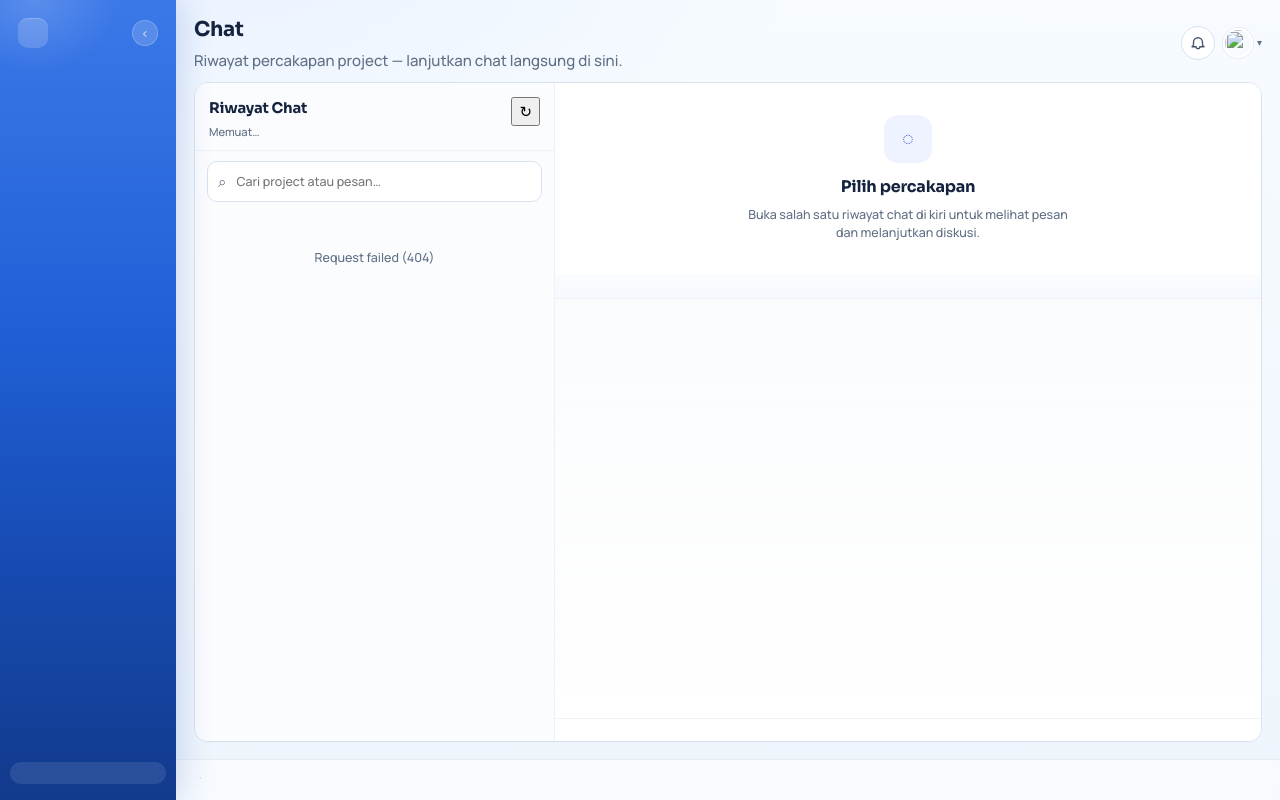
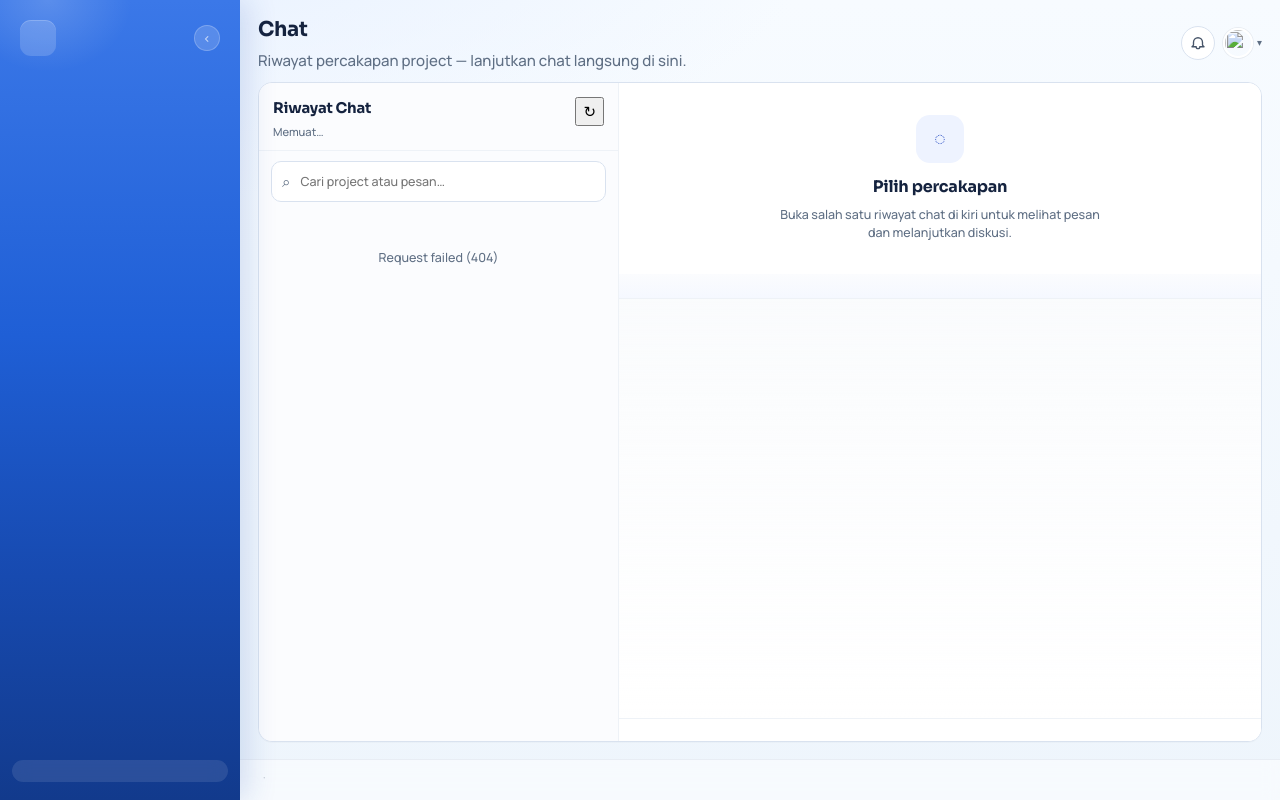
Before and after one commit to tri82wiyono/project-management-new, a Python web app: template app/templates/pages/chat.html in a window 1280 px wide. Run offline with Jinja, Linux system fonts and the light colour scheme; the template is opened without the code that fills it, so the values that code supplies are empty.

Commit message:
ui(sidebar): widen rail to a standard 240px desktop width
Replace the cramped 176px sidebar with a conventional 240px expanded width while keeping the 72px collapsed rail.

Co-authored-by: Cursor <cursoragent@cursor.com>

```diff
--- a/app/static/css/dashboard.css
+++ b/app/static/css/dashboard.css
@@ -16,7 +16,7 @@
   --shadow-soft: 0 8px 28px rgba(23, 48, 99, 0.07);
   --radius: 14px;
   --radius-sm: 10px;
-  --sidebar-width: 176px;
+  --sidebar-width: 240px;
   --sidebar-collapsed-width: 72px;
   --pad: 18px;
   --ease: cubic-bezier(0.22, 1, 0.36, 1);
@@ -89,7 +89,7 @@ img { max-width: 100%; height: auto; }
   --rail: var(--sidebar-width);
   width: var(--rail);
   flex: 0 0 var(--rail);
-  padding: 14px 10px 16px;
+  padding: 16px 12px 18px;
   background:
     radial-gradient(140px 120px at 20% 0%, rgba(255,255,255,0.16), transparent 60%),
     linear-gradient(180deg, #3b78e8 0%, var(--brand) 42%, var(--brand-deep) 72%, var(--brand-deeper) 100%);
@@ -153,9 +153,9 @@ body.tk-modal-open .app-shell.sidebar-collapsed > .app-main {
 .brand {
   display: flex;
   align-items: center;
-  gap: 8px;
-  padding: 4px 8px 8px;
-  min-height: 42px;
+  gap: 10px;
+  padding: 4px 8px 10px;
+  min-height: 48px;
   flex: 0 0 auto;
 }
 .brand-copy {
@@ -166,15 +166,15 @@ body.tk-modal-open .app-shell.sidebar-collapsed > .app-main {
   transition: opacity 160ms var(--ease), width 160ms var(--ease);
 }
 .brand-mark {
-  width: 30px;
-  height: 30px;
-  border-radius: 10px;
+  width: 36px;
+  height: 36px;
+  border-radius: 11px;
   display: grid;
   place-items: center;
   background: rgba(255,255,255,0.16);
   box-shadow: inset 0 1px 0 rgba(255,255,255,0.2);
   font-family: var(--font-display);
-  font-size: var(--text-xs);
+  font-size: 0.78rem;
   font-weight: 700;
   flex: 0 0 auto;
   margin: 0 auto;
@@ -210,8 +210,8 @@ body.tk-modal-open .app-shell.sidebar-collapsed > .app-main {
 .nav-item {
   display: flex;
   align-items: center;
-  gap: 8px;
-  padding: 9px 11px;
+  gap: 10px;
+  padding: 10px 12px;
   border-radius: 10px;
   color: rgba(255,255,255,0.82);
   font-family: var(--font-ui);
--- a/app/templates/base.html
+++ b/app/templates/base.html
@@ -8,7 +8,7 @@
   <link rel="preconnect" href="https://fonts.googleapis.com" />
   <link rel="preconnect" href="https://fonts.gstatic.com" crossorigin />
   <link href="https://fonts.googleapis.com/css2?family=Manrope:wght@400;500;600;700;800&family=Sora:wght@500;600;700&display=swap" rel="stylesheet" />
-  <link rel="stylesheet" href="/static/css/dashboard.css?v=35" />
+  <link rel="stylesheet" href="/static/css/dashboard.css?v=36" />
   {# Critical layout fallback — ensures no right-side clipping even if CSS cache is stale #}
   <style>
     html, body { margin: 0; width: 100%; }
@@ -21,8 +21,8 @@
     }
     .app-shell { display: flex; width: 100%; min-height: 100vh; overflow: visible; }
     .sidebar {
-      flex: 0 0 176px;
-      width: 176px;
+      flex: 0 0 240px;
+      width: 240px;
       position: sticky;
       top: 0;
       align-self: flex-start;
```
